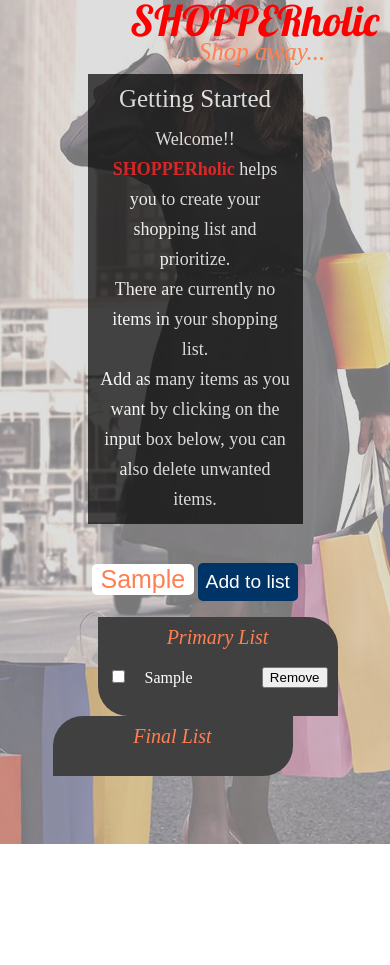
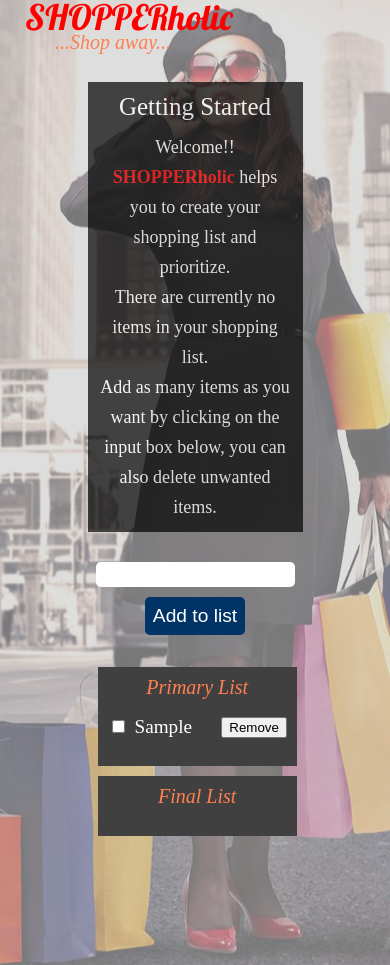
Before and after one commit to kehindeoni-zz/ShoppingList, a plain HTML site: page index.html in a window 390 px wide. Both pictures are taken after typing "Sample" into the empty fields and a click on the button "Add to list". Before the commit the page ends 844 px from the top, so only its background shows below. Drawn offline with Linux system fonts and the light colour scheme.

Commit message:
first commit

```diff
--- a/css/main.css
+++ b/css/main.css
@@ -1,7 +1,10 @@
+
+/*Body style*/
 body {
 	background: -webkit-linear-gradient(bottom, rgba(200,200,200, 0.6), rgba(200,200,200, 0.6)), url("../img/image4.jpg") no-repeat center fixed;
 }
 
+/*Header Style*/
 header h1 {
 	margin: 0px 0px 0px 30px;
 	padding-left: 100px;
@@ -10,6 +13,8 @@ header h1 {
 	font-family: 'Lobster', cursive;
 }
 
+
+
 header p {
 	margin: -3px 0px 10px 180px;
 	font-style: italic;
@@ -17,6 +22,9 @@ header p {
 	font-size: 25px;
 
 }
+
+
+/*welcome message container style*/
 
 #welcomemessage {
 	width: 50%;
@@ -31,21 +39,25 @@ header p {
 	font-size: 18px;
 }
 
+/*welcome message text stle*/
+
 #welcomemessage h2 {
 	font-size: 25px;
 	margin-bottom: 10px;
 }
 
+/*span style*/
 span {
 	color: red;
 	font-weight: bold;
 }
 
-form {
+#form {
 	text-align: center;
 	margin-top: 30px;
 }
 
+/*...Text input and button style....*/
 input[type="text"]{
 	width: 25%;
 	margin: 10px 0;
@@ -66,14 +78,18 @@ input[type="button"]{
 	color: white;
 }
 
+/*...List container style..*/
+
 #list {
+	text-align: center;
 	margin:3% auto 28%;
 	width: 50%;
 	height: 100%;
 }
 
+/*...list header style...*/
+
 #list h3{
-	text-align: center;
 	margin-bottom: 20px;
 	font-size: 20px;
 	color: #FF7F50;
@@ -81,15 +97,18 @@ input[type="button"]{
 
 }
 
+/*Primary and Final list container style*/
+
 #primarylist, #finalist {
-	float: left;
 	padding: 10px;
-	width: 220px;
-	height: 50%;
+	width: 45%;
 	background: rgb(64,64,64);
 	color: white;
+}
+
+#primarylist {
+	float: left;
 	border-radius: 0px 30px;
-
 }
 
 #finalist {
@@ -97,16 +116,85 @@ input[type="button"]{
 	border-radius: 30px 0px;
 }
 
+/*list style*/
+
 li {
 	list-style: none;
 	margin-bottom: 20px;
+	font-size: 1.2em;
 }
 
+/*When checked*/
 #checked {
 	margin-right: 20px;
 }
 
+/*when an item has been deleted*/
 #delete {
 	margin-left: 20px;
 	float: right;
 }
+
+
+/*.....Media Query......*/
+
+@media screen and (max-width: 1210px) {
+
+
+	header h1 {
+		margin: 0px 0px 0px 20px;
+		text-align: left;
+		font-size: 35px;
+		padding-left: 5px;
+	}
+
+	header p {
+		margin: -3px 0px 30px 50px;
+		text-align: left;
+		font-size: 20px;
+		padding-left: 5px;
+	}
+
+	#list {
+		text-align: left;
+		padding: 20px 50px;
+		display: block;
+	}
+
+	#list h3{
+		text-align: center;
+	}
+
+	#primarylist {
+		width: 92%;
+		clear: both;
+		margin-bottom: 10px;
+		border-radius: 0;
+	}
+
+	#finalist {
+		float: none;
+		width: 92%;
+		clear: both;
+		border-radius: 0;
+	}
+
+
+	#checked {
+	margin-right: 10px;
+	}
+
+
+	#delete {
+	margin-left: 10px;
+	}
+
+	input[type="text"]{
+		width: 50%;
+		margin:10px auto;
+		display: block;
+		clear: both;
+		font-size: 20px;
+	}
+
+}
--- a/index.html
+++ b/index.html
@@ -23,11 +23,11 @@
 					<p>There are currently no items in your shopping list.</p>
 					<p>Add as many items as you want by clicking on the input box below, you can also delete unwanted items.</p>
 			</div>
-		<form>
-			<input id="userInput" type="text" >
-			<input id="add_list" type="button" value="Add to list">
-			<p id="warning"></p>
-		</form>
+			<div id="form">
+				<input id="userInput" type="text" >
+				<input id="add_list" type="button" value="Add to list">
+				<p id="warning"></p>
+			</div>
 				<div id="list">
 						<div id="primarylist">
 								<h3>Primary List</h3>
--- a/js/main.js
+++ b/js/main.js
@@ -1,45 +1,73 @@
 $(document).ready(function(){
+
+		 ShopManager.init();
+
+});
+
+var ShopManager = (function() {
+
+	var that = {};
+
+	that.init =function() {
+
 
 		var $input = $("#userInput");
 
 
+			// To verify user input///
+		var verifyInput = function(input){
+				// return false if field is empty
 
-var verifyInput = function(input){
 			if (input === "" || input === " ") {
 				$("#warning").text("Field cannot be empty");
 				return false;
 
-		}  else  if ( input.length < 3) {
-				$("#warning").text("Too short!!");
+			}
+
+				// Also, return false if user input has less than two or more than 20 characters
+
+			else  if ( input.length < 2 || input.length > 20) {
+				$("#warning").text("!Can only take a min of 2 and a max of 20 characters");
 				return false;
 
-			} else {
+
+			}
+
+				// Else, return nothing
+
+			else {
 				userChoice = input;
 				$("#warning").text("");
 				return true;
 			}
+
 		}
 
 
 
-
+		// Append the check box and the remove button to user's input (after user's input has been verified)...
 
 		var addToList = function(event){
 			console.log("clicked");
-	event.preventDefault;
+			event.preventDefault();
 			$inputValue = $input.val();
 			if(verifyInput($inputValue)) {
 				$('#primarylist').append ("<li><input id='checked' type='checkbox'>" + $inputValue + '<button id="delete">Remove</button></li>');
 			}
+
+			$("#userInput").val("");
 		}
 
+
+		// When the enter key is pressed on the keyboard, item should be added to list
 		$("#userInput").keyup(function(evt){
-		if(evt.keyCode === 13){
-			addToList();
+			if(evt.keyCode == 13){
+				addToList(evt);
 			}
 		});
 
 
+		//...Move  item from primary to final list when checked...
 
 		$(document).on("change", "input[type='checkbox']",
 			function(event){
@@ -47,6 +75,8 @@ $(document).on("change", "input[type='checkbox']",
 			if (this.checked) {
 				$(this).parent().appendTo("#finalist");
 			}
+
+			//// Otherwise, It should remain in the primaly list...../////
 
 			else {
 				$(this).parent().appendTo("#primarylist");
@@ -66,6 +96,8 @@ var RemoveItem = function (event) {
 		$("#list").on("click","li button", RemoveItem);
 		$("#add_list").click(addToList);
 
+	}
 
+	return that;
 
-});
+})();
```
Lines whose indentation alone changed are shown as unchanged.
